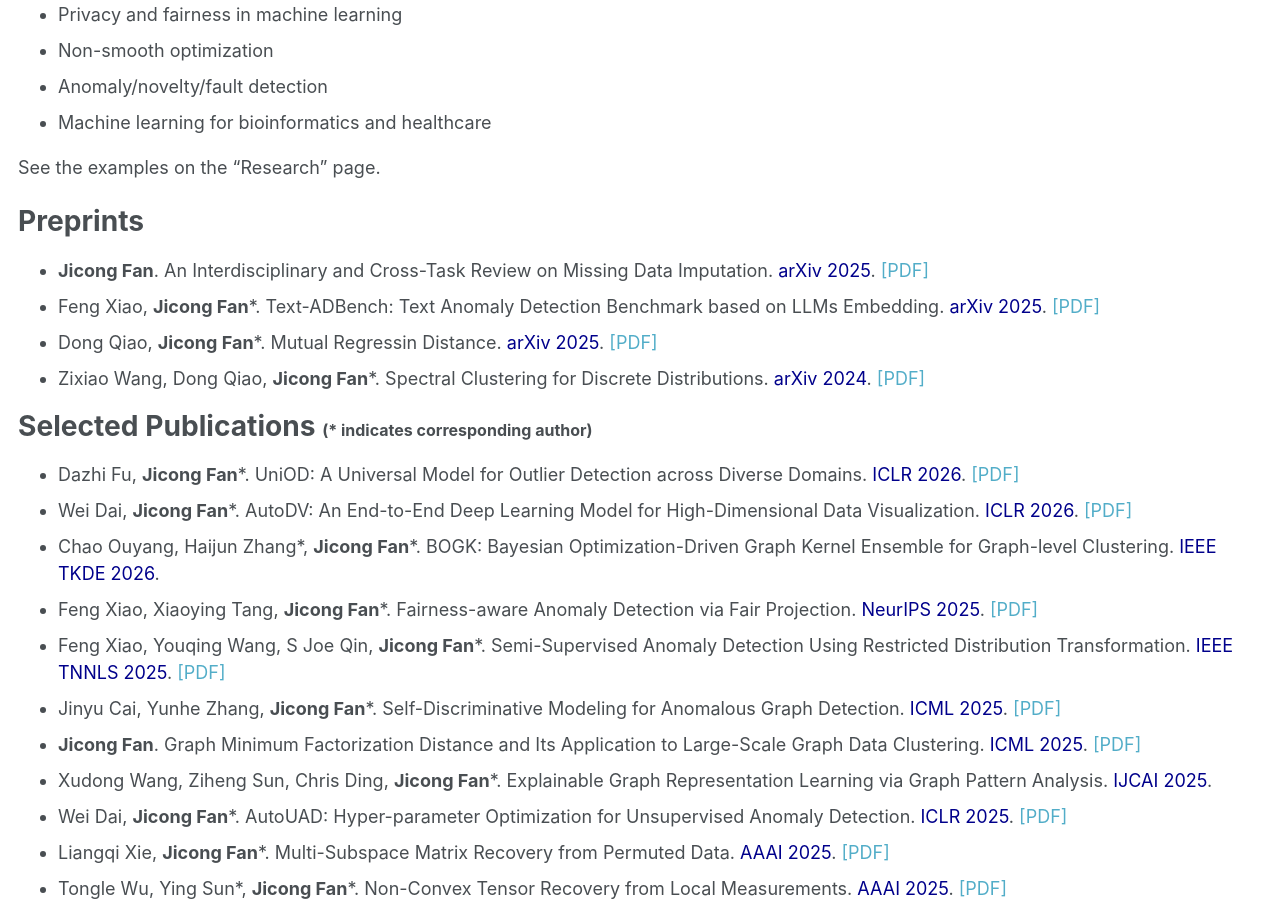
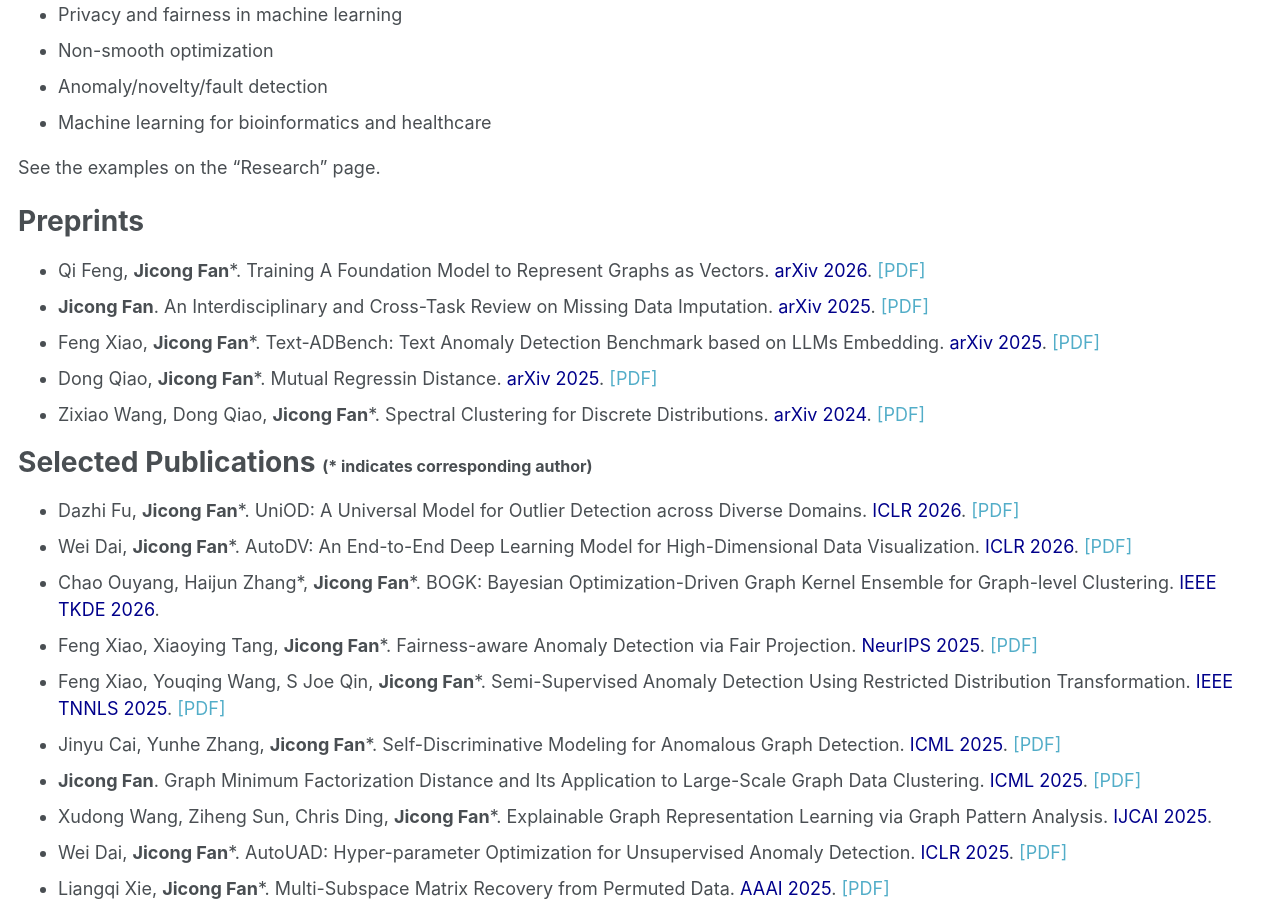
Before and after one commit to jicongfan/jicongfan.github.io, a Jekyll site: the page built from _pages/about.md, in a window 1280 px wide and 900 px high, scrolled down 1045 px. Built offline with Jekyll 4.4.1, drawn with Linux system fonts in a browser that asks for light colours.

Commit message:
Update about.md

```diff
--- a/_pages/about.md
+++ b/_pages/about.md
@@ -48,6 +48,7 @@
 
 Preprints <font size=3>
 ======
+* Qi Feng, <strong>Jicong Fan</strong>*. Training A Foundation Model to Represent Graphs as Vectors. <font color=DarkBlue>arXiv 2026</font>. <a href="https://arxiv.org/pdf/2602.04244">[PDF]</a>
 * <strong>Jicong Fan</strong>. An Interdisciplinary and Cross-Task Review on Missing Data Imputation. <font color=DarkBlue>arXiv 2025</font>. <a href="https://arxiv.org/pdf/2511.01196">[PDF]</a>
 * Feng Xiao, <strong>Jicong Fan</strong>*. Text-ADBench: Text Anomaly Detection Benchmark based on LLMs Embedding. <font color=DarkBlue>arXiv 2025</font>. <a href="https://arxiv.org/pdf/2507.12295">[PDF]</a>
 * Dong Qiao, <strong>Jicong Fan</strong>*. Mutual Regressin Distance. <font color=DarkBlue>arXiv 2025</font>. <a href="https://arxiv.org/abs/2501.10617">[PDF]</a>
```
